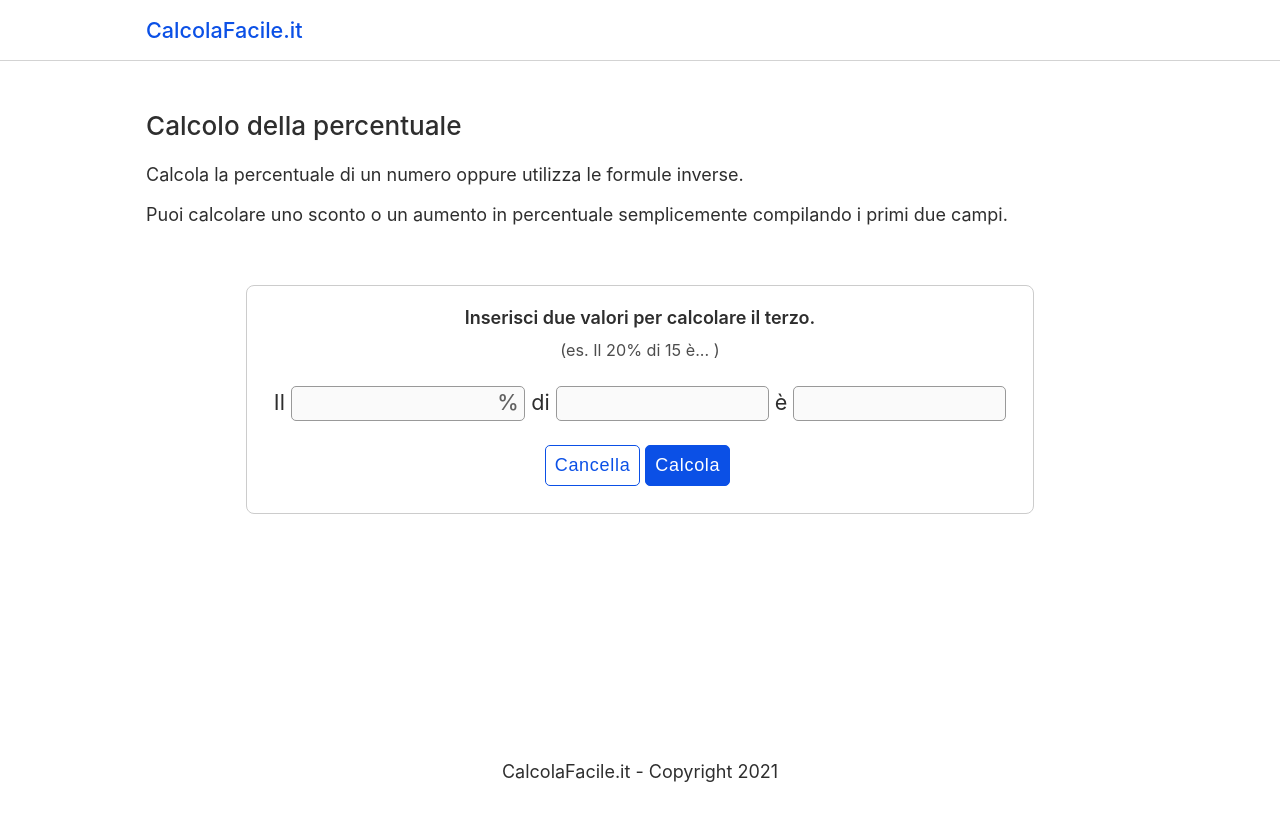
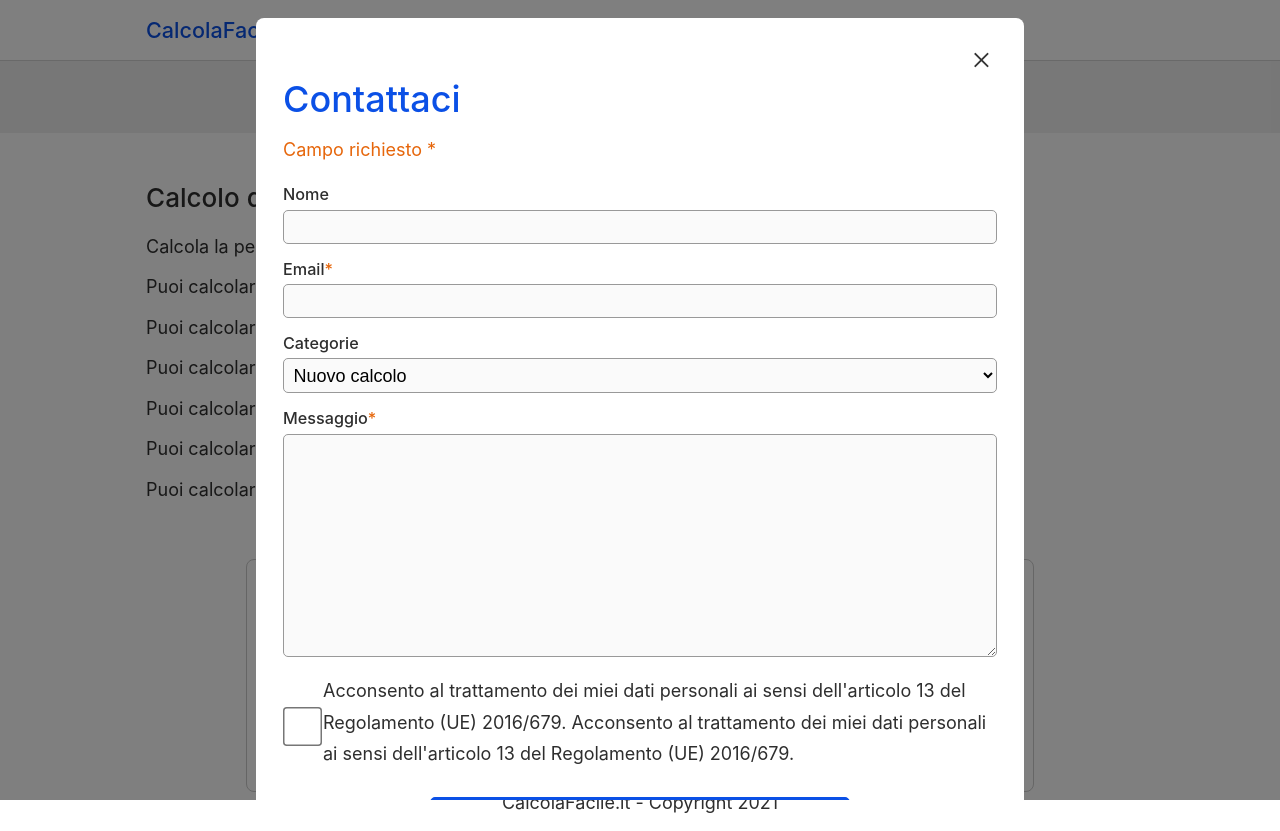
Before and after one commit to g-cappai/calcolafacile, a Next.js app: page /calcoli/calcolo-percentuale in a window 1280 px wide. Before the commit the page ends 800 px from the top, so only its background shows below. Built offline with nearby package versions, Linux system fonts and the light colour scheme.

Commit message:
Contact form style and layout

```diff
--- a/components/modules/block-calc.js
+++ b/components/modules/block-calc.js
@@ -33,7 +33,7 @@ export default function CalcBlock({
             margin-right: 5px;
             border-radius: 5px;
             cursor: pointer;
-            letter-spacing: 0.7px;
+            letter-spacing: 0.7pt;
             border: 1px solid var(--primary);
           }
 
@@ -55,7 +55,7 @@ export default function CalcBlock({
           }
 
           .submit:hover {
-            opacity: 80%;
+            opacity: 90%;
           }
 
           .card {
@@ -73,8 +73,6 @@ export default function CalcBlock({
           .explanation {
             font-size: 1rem;
             font-weight: 600;
-            line-height: 0.5;
-            margin-bottom: 1rem;
           }
 
           .procedure {
--- a/components/modules/contact-form.js
+++ b/components/modules/contact-form.js
@@ -2,23 +2,187 @@ export default function ContactForm() {
   return (
     <>
       <div className="dark-overlay">
-        <div className="card">Ciao</div>
+        <div className="card-margin">
+          <div className="card">
+            <div className="close-btn">
+              <button>&times;</button>
+            </div>
+            <div className="contact-title mb-1">Contattaci </div>
+            <div className="requested mb-1">Campo richiesto *</div>
+            <form>
+              <p>
+                <label htmlFor="nome">Nome</label>
+                <input type="text" name="name" id="nome" />
+              </p>
+              <p>
+                <label htmlFor="email">
+                  Email<span className="requested">*</span>
+                </label>
+                <input type="email" name="email" id="email" required />
+              </p>
+              <p>
+                <label htmlFor="subject">Categorie</label>
+                <select name="subject" id="subject">
+                  <option value="calcolo">Nuovo calcolo</option>
+                  <option value="bug">Problema</option>
+                  <option value="more">Altro</option>
+                </select>
+              </p>
+              <p>
+                <label htmlFor="message">
+                  Messaggio<span className="requested">*</span>
+                </label>
+                <textarea
+                  id="message"
+                  name="message"
+                  rows="10"
+                  required
+                ></textarea>
+              </p>
+              <p className="privacy">
+                <input
+                  type="checkbox"
+                  aria-label="Spunta privacy policy"
+                  required
+                />
+                <div className="privacy-text">
+                  {" "}
+                  Acconsento al trattamento dei miei dati personali ai sensi
+                  dell'articolo 13 del Regolamento (UE) 2016/679. Acconsento al
+                  trattamento dei miei dati personali ai sensi dell'articolo 13
+                  del Regolamento (UE) 2016/679.
+                  {/* Leggi l'informativa. */}
+                </div>
+              </p>
+              <button id="contact-submit" className="submit mt-1" type="submit">
+                Invia
+              </button>
+            </form>
+          </div>
+        </div>
       </div>
       <style jsx>{`
+        form {
+          display: flex;
+          flex-direction: column;
+        }
+
+        p > * {
+          width: 100%;
+        }
+
+        textarea {
+          resize: vertical;
+          font-family: var(--main-fonts);
+        }
+
+        textarea,
+        select {
+          font-size: 1rem;
+        }
+
+        #contact-submit {
+          width: 100%;
+          max-width: 420px;
+          margin: 1rem auto auto;
+          padding: 0.5rem;
+          font-size: 1rem;
+          border: none;
+          background: transparent;
+          border-radius: 5px;
+          cursor: pointer;
+          letter-spacing: 0.7pt;
+          border: 1px solid var(--primary);
+          color: #fff;
+          background-color: var(--primary);
+        }
+
+        #contact-submit:hover {
+          opacity: 90%;
+        }
+
+        label {
+          font-weight: 500;
+          font-size: 90%;
+        }
+
+        input,
+        textarea,
+        select {
+          border: 1px solid #999;
+          border-radius: 5px;
+          padding: 0.3rem;
+          background-color: rgba(0, 0, 0, 0.02);
+          font-weight: 400;
+          outline-color: var(--primary);
+        }
+
         .dark-overlay {
-          height: 100vh;
+          height: 100%;
           width: 100%;
           position: fixed;
           background-color: rgba(0, 0, 0, 0.5);
           top: 0;
           left: 0;
+          z-index: 1000;
+          overflow: scroll;
           display: flex;
-          justify-content: center;
-          align-items: center;
         }
 
-        .contact-card {
-          background-color: white;
+        .card {
+          max-width: 768px;
+          height: fit-content;
+          margin: 0;
+        }
+
+        .card-margin {
+          margin: auto;
+          padding: 1rem;
+        }
+
+        .privacy {
+          display: grid;
+          grid-template-columns: 40px auto;
+        }
+
+        .privacy input {
+          margin-top: 0.3rem;
+          width: auto;
+          zoom: 1.5;
+          cursor: pointer;
+        }
+
+        .contact-title {
+          color: var(--primary);
+          font-weight: 500;
+          font-size: 2rem;
+        }
+
+        .close-btn {
+          line-height: 0.5;
+          text-align: right;
+        }
+
+        .close-btn button {
+          font-size: 2rem;
+          font-family: serif;
+          cursor: pointer;
+
+          padding: 0.3rem;
+          border-radius: 50%;
+          border: none;
+          color: #333;
+          line-height: 0.6;
+          background: none;
+          outline: none;
+        }
+
+        .close-btn button:hover {
+          background: #efefef;
+        }
+
+        .requested {
+          color: var(--secondary);
         }
       `}</style>
     </>
--- a/components/templates/calc-page-template.js
+++ b/components/templates/calc-page-template.js
@@ -5,8 +5,8 @@ import ContactForm from "../../components/modules/contact-form";
 export default function CalcPageTemplate({ title, desc, meta_desc, children }) {
   return (
     <DefaultLayout title={title} meta_desc={meta_desc}>
-      {/* <ContactUsBlock />
-      <ContactForm /> */}
+      <ContactUsBlock />
+      <ContactForm />
       {/* {AD} */}
       <main className="container  my-1 py-1">
         <h1 className="my-1">{title}</h1>
--- a/pages/calcoli/calcolo-percentuale.js
+++ b/pages/calcoli/calcolo-percentuale.js
@@ -10,6 +10,11 @@ import Value from "../../components/elements/input-calcvalue";
 export const TITLE = "Calcolo della percentuale",
   DESC = [
     "Calcola la percentuale di un numero oppure utilizza le formule inverse. ",
+    "Puoi calcolare uno sconto o un aumento in percentuale semplicemente compilando i primi due campi.",
+    "Puoi calcolare uno sconto o un aumento in percentuale semplicemente compilando i primi due campi.",
+    "Puoi calcolare uno sconto o un aumento in percentuale semplicemente compilando i primi due campi.",
+    "Puoi calcolare uno sconto o un aumento in percentuale semplicemente compilando i primi due campi.",
+    "Puoi calcolare uno sconto o un aumento in percentuale semplicemente compilando i primi due campi.",
     "Puoi calcolare uno sconto o un aumento in percentuale semplicemente compilando i primi due campi.",
   ],
   META_DESC =
--- a/styles/globals.css
+++ b/styles/globals.css
@@ -3,6 +3,10 @@
 :root {
   --primary: #0b50e6;
   --primary-light: #f1f4ff;
+  --secondary: #e6660b;
+
+  --main-fonts: -apple-system, BlinkMacSystemFont, Segoe UI, Roboto, Oxygen,
+    Ubuntu, Cantarell, Fira Sans, Droid Sans, Helvetica Neue, sans-serif;
 }
 
 /* --- */
@@ -11,8 +15,7 @@ html,
 body {
   padding: 0;
   margin: 0;
-  font-family: -apple-system, BlinkMacSystemFont, Segoe UI, Roboto, Oxygen,
-    Ubuntu, Cantarell, Fira Sans, Droid Sans, Helvetica Neue, sans-serif;
+  font-family: var(--main-fonts);
 }
 
 a {
```
